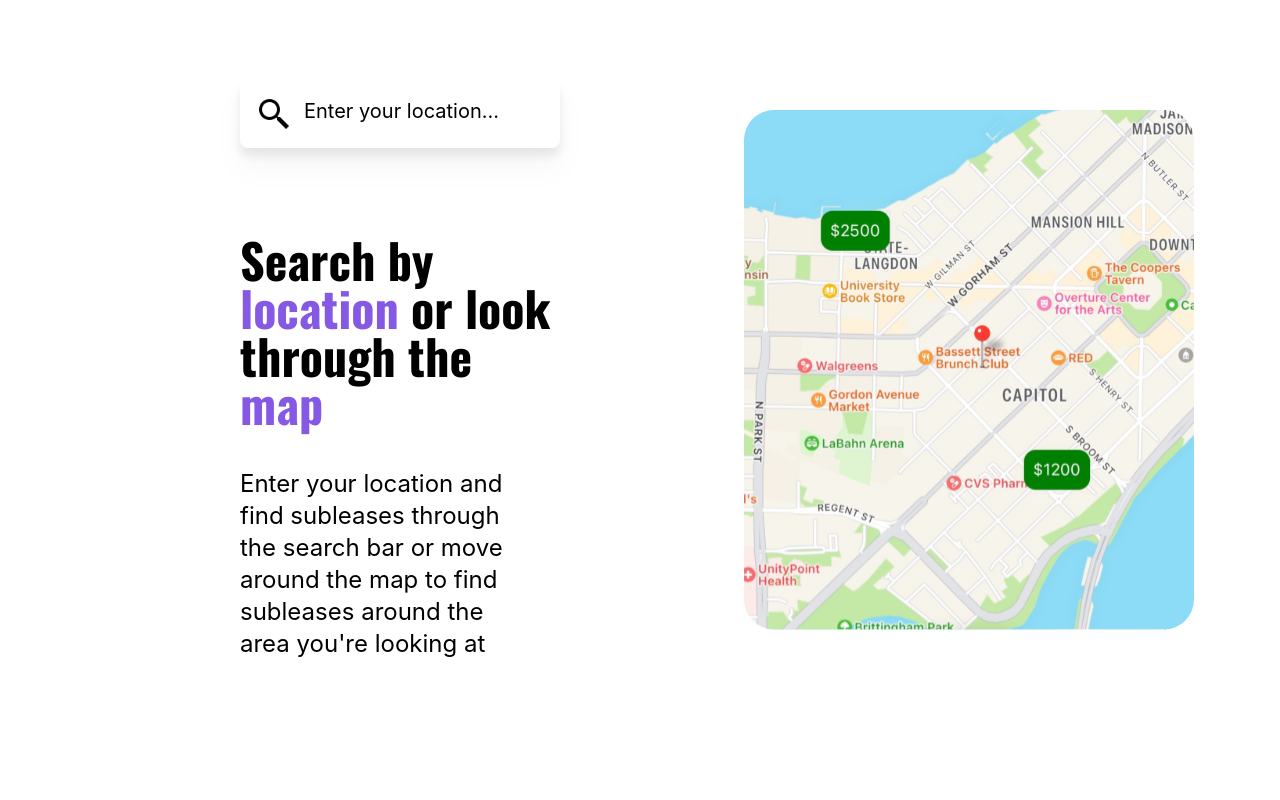
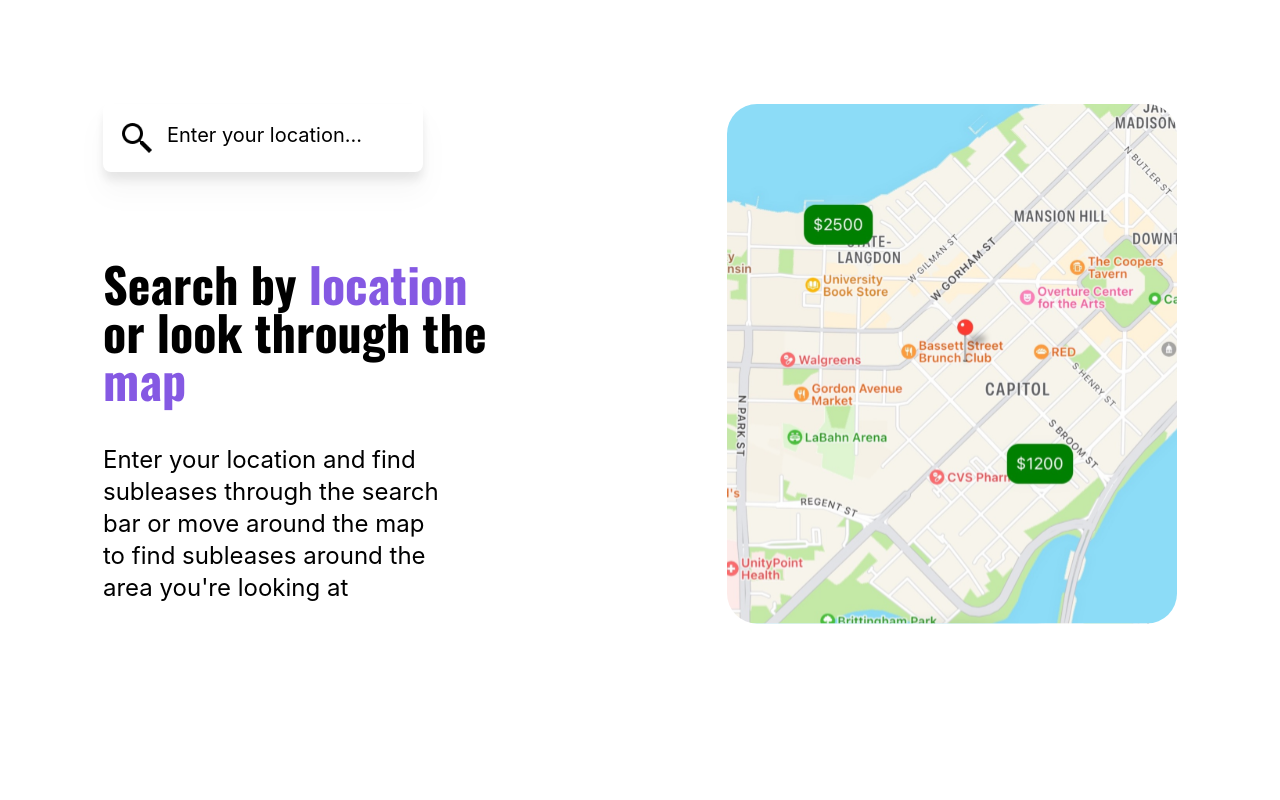
Before and after one commit to Crib-Sublease-Made-Easy/crib-web-development, a React (Create React App) app: page / in a window 1280 px wide. Shown: the top 800 px of the page. Built offline with nearby package versions, Linux system fonts and the light colour scheme.

Commit message:
modify map page

```diff
--- a/src/pages/Map.js
+++ b/src/pages/Map.js
@@ -4,7 +4,7 @@ import search from '../assets/search-48.png'
 
 function MapScreen() {
   return (
-    <div className='bg-white flex flex-row gap-6 md:mx-60 mt-20'>
+    <div className='bg-white flex flex-col md:flex-row gap-x-60 justify-center content-center mt-20 p-6'>
     {/* The color is  #8559E3 purple, black, white*/}
     <div className='w-96 p-0'>
       <div className='border-box w-80 h-15 bg-white drop-shadow-xl rounded-lg p-4'>
@@ -23,7 +23,7 @@ function MapScreen() {
       </p>
       </div>
     </div>
-    <img alt='mapIcon' src={map} className='ml-20 pl-20 rounded-lg'>
+    <img alt='mapIcon' src={map} className='rounded-lg'>
     </img>
   </div>
   )
```
